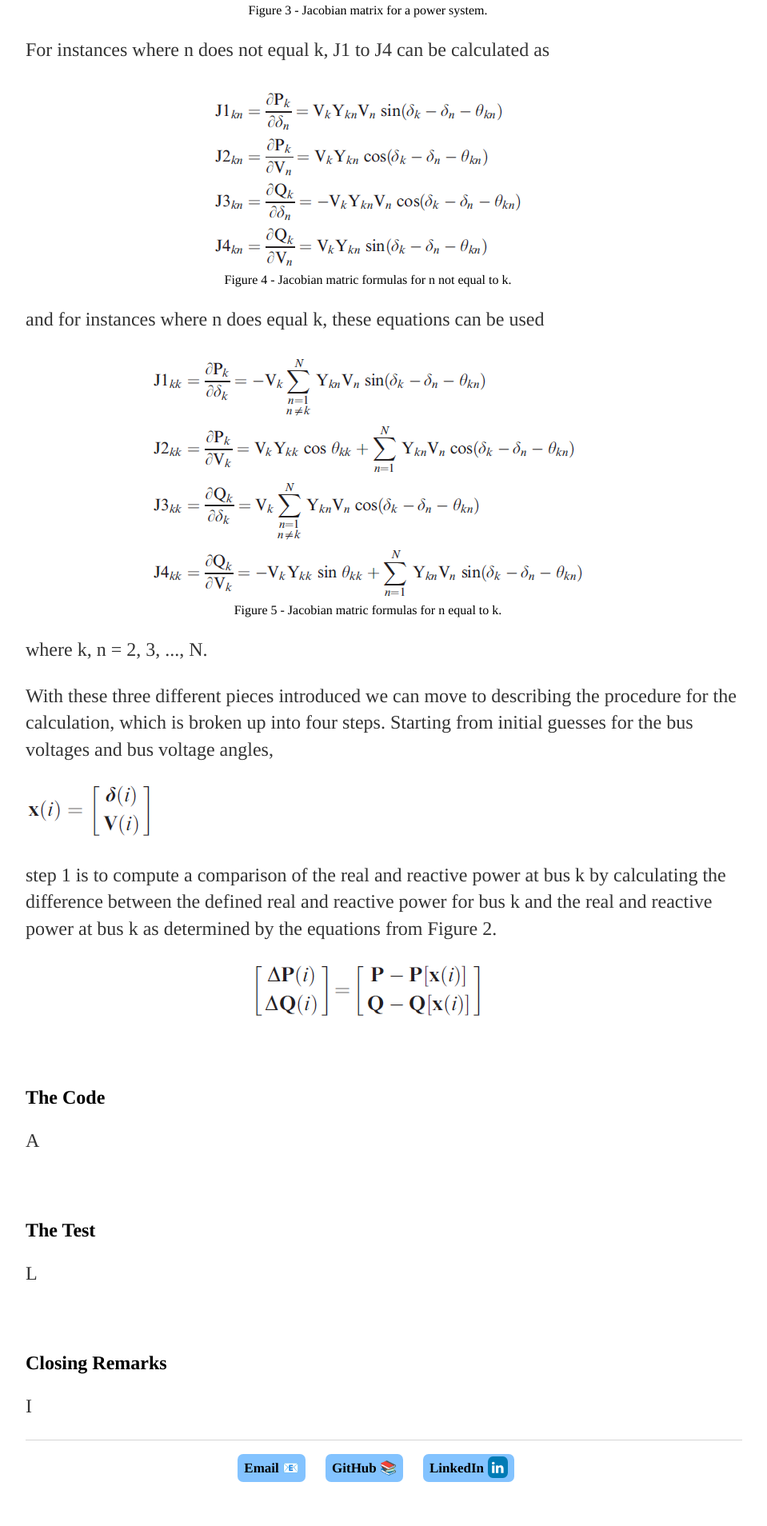
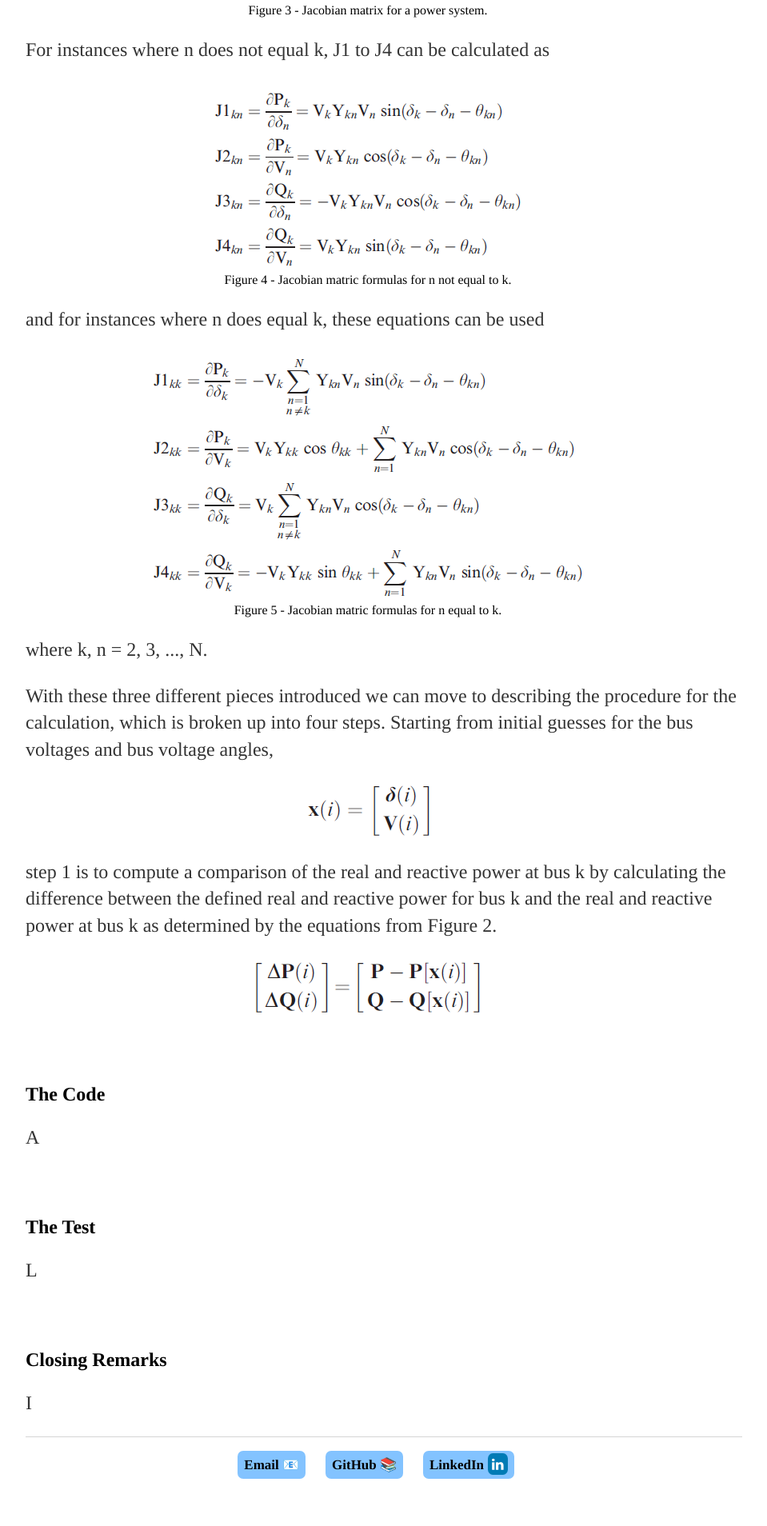
Before and after one commit to MalcolmHodgins/MalcolmHodgins.github.io, a Jekyll site: the page built from _posts/2022-06-22-Power Flow Solution by Newton Raphson.md, in a window 1280 px wide. Shown: the part 2604-4512 px from the top of the page at 80% size, without its empty margins (160-1119 px from the left). Built offline with Jekyll 4.4.1, drawn with Linux system fonts in a browser that asks for light colours.

Commit message:
power flow post edit

```diff
--- a/_posts/2022-06-22-Power Flow Solution by Newton Raphson.md
+++ b/_posts/2022-06-22-Power Flow Solution by Newton Raphson.md
@@ -60,7 +60,7 @@ date: 2022-06-22
       With these three different pieces introduced we can move to describing the procedure for the calculation, which is broken up into four steps. Starting from initial guesses for the bus voltages and bus voltage angles,
     </p>
     <figure>
-      <img src="/images/power_flow_solution_NR/initial_voltages.png">
+      <img src="/images/power_flow_solution_NR/initial_voltages.png" class="centered">
     </figure>
     <p>
       step 1 is to compute a comparison of the real and reactive power at bus k by calculating the difference between the defined real and reactive power for bus k and the real and reactive power at bus k as determined by the equations from Figure 2.
```
